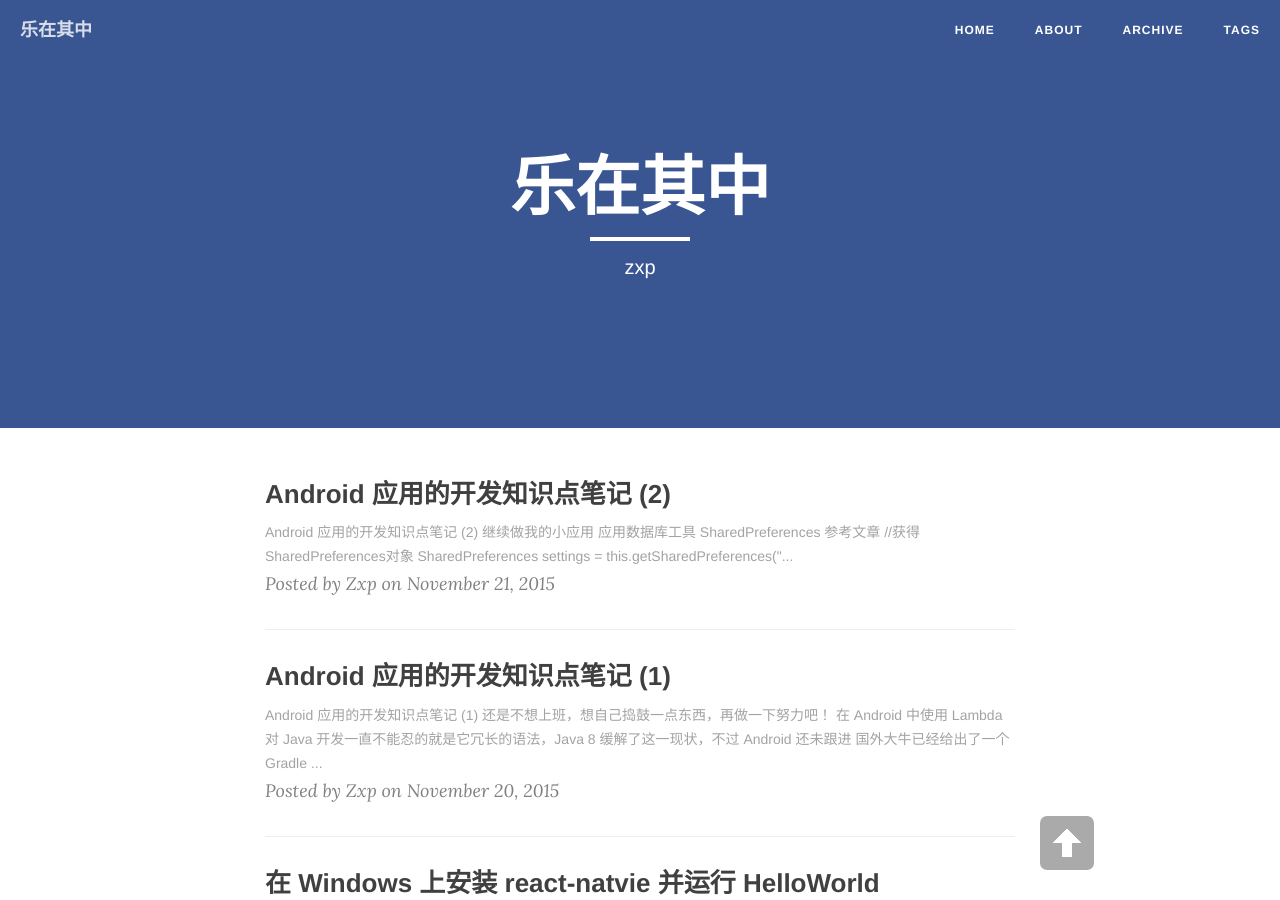
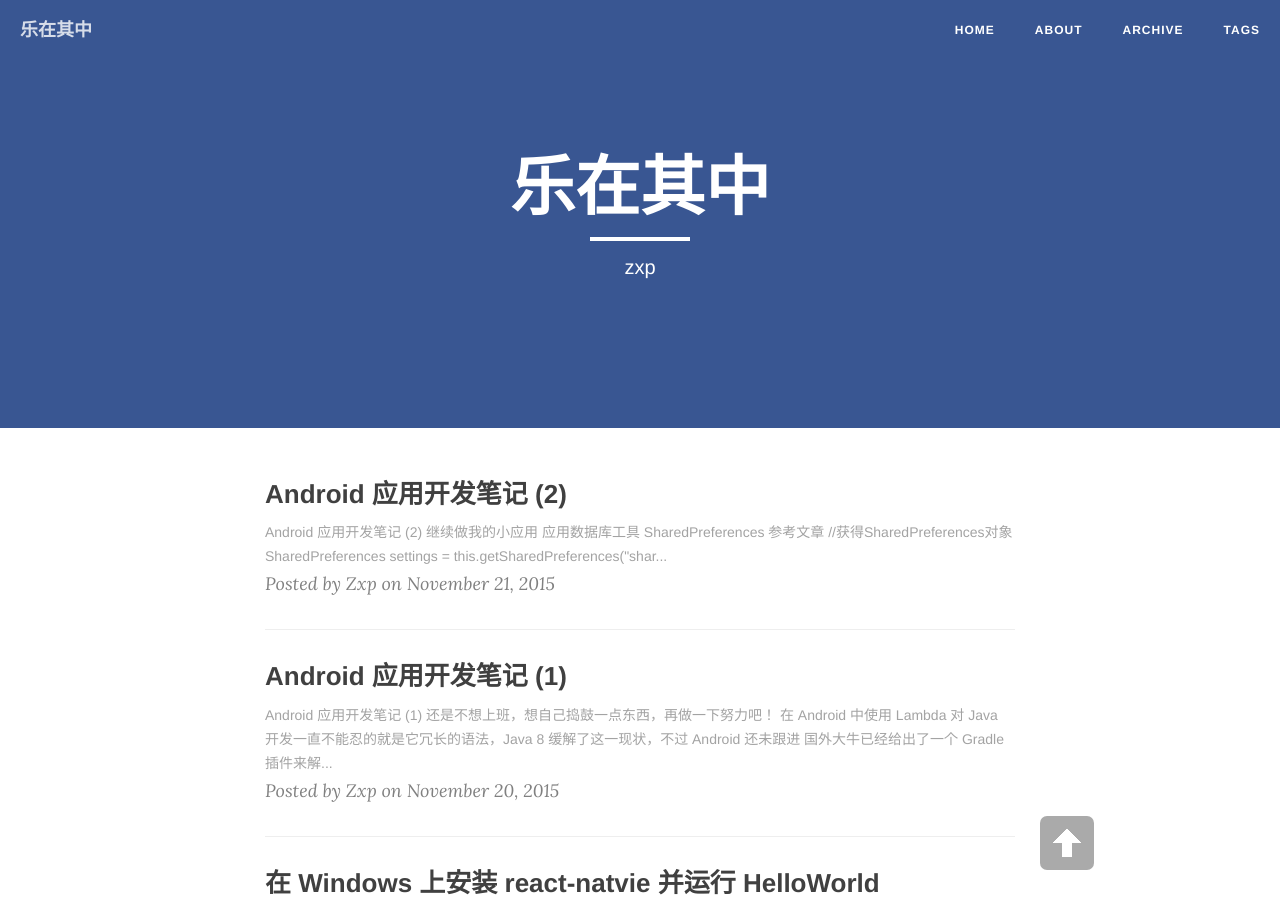
Before and after one commit to HandsomeBall/HandsomeBall.github.io, a Jekyll site: the page built from index.html, in a window 1280 px wide and 900 px high. Built offline with Jekyll 4.4.1, drawn with Linux system fonts in a browser that asks for light colours; nearby versions of some CDN libraries; the list of posts is cut into pages by our own code; comment, search, counter and statistics services are not loaded.

Commit message:
fix title

```diff
--- a/_posts/2015-11-19-android-note-1.md
+++ b/_posts/2015-11-19-android-note-1.md
@@ -1,12 +1,12 @@
 ---
 layout: post
-title:  "Android 应用的开发知识点笔记 (1)"
+title:  "Android 应用开发笔记 (1)"
 date:   2015-11-19 23:36:00
 tags: android note
 category: blog
 ---
 
-#Android 应用的开发知识点笔记 (1)
+#Android 应用开发笔记 (1)
 
 还是不想上班，想自己捣鼓一点东西，再做一下努力吧！
 
--- a/_posts/2015-11-21-android-note-2.md
+++ b/_posts/2015-11-21-android-note-2.md
@@ -1,12 +1,12 @@
 ---
 layout: post
-title:  "Android 应用的开发知识点笔记 (2)"
+title:  "Android 应用开发笔记 (2)"
 date:   2015-11-21 00:37:00
 tags: android note
 category: blog
 ---
 
-#Android 应用的开发知识点笔记 (2)
+#Android 应用开发笔记 (2)
 
 继续做我的小应用
 
```
